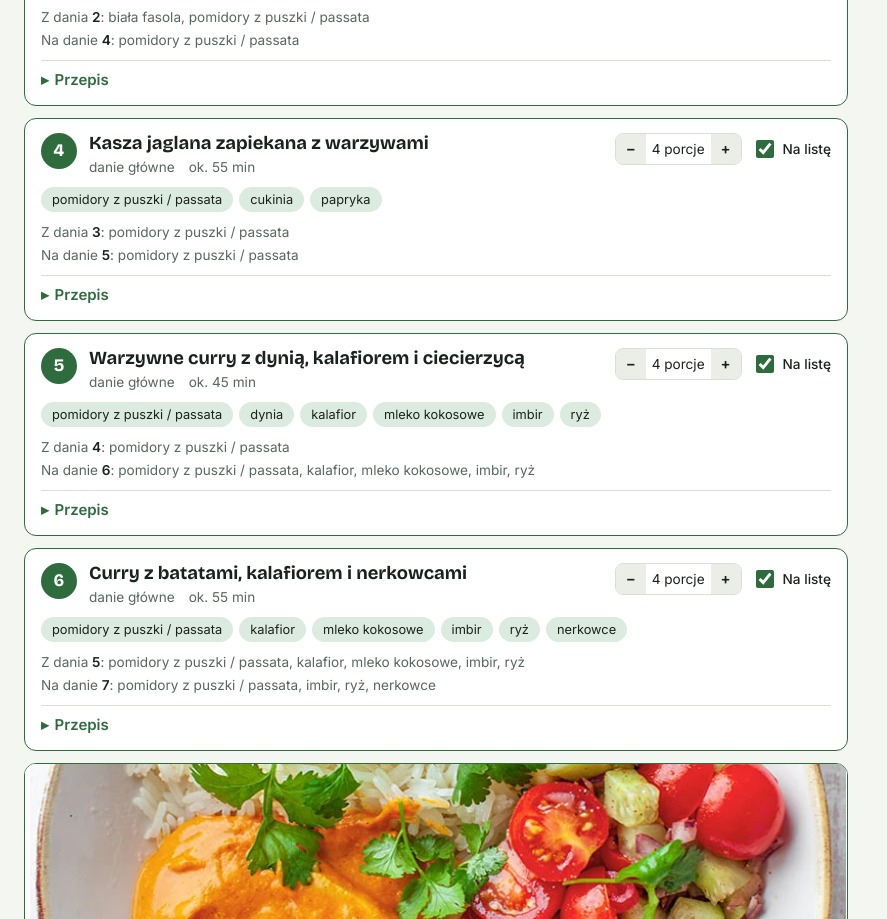
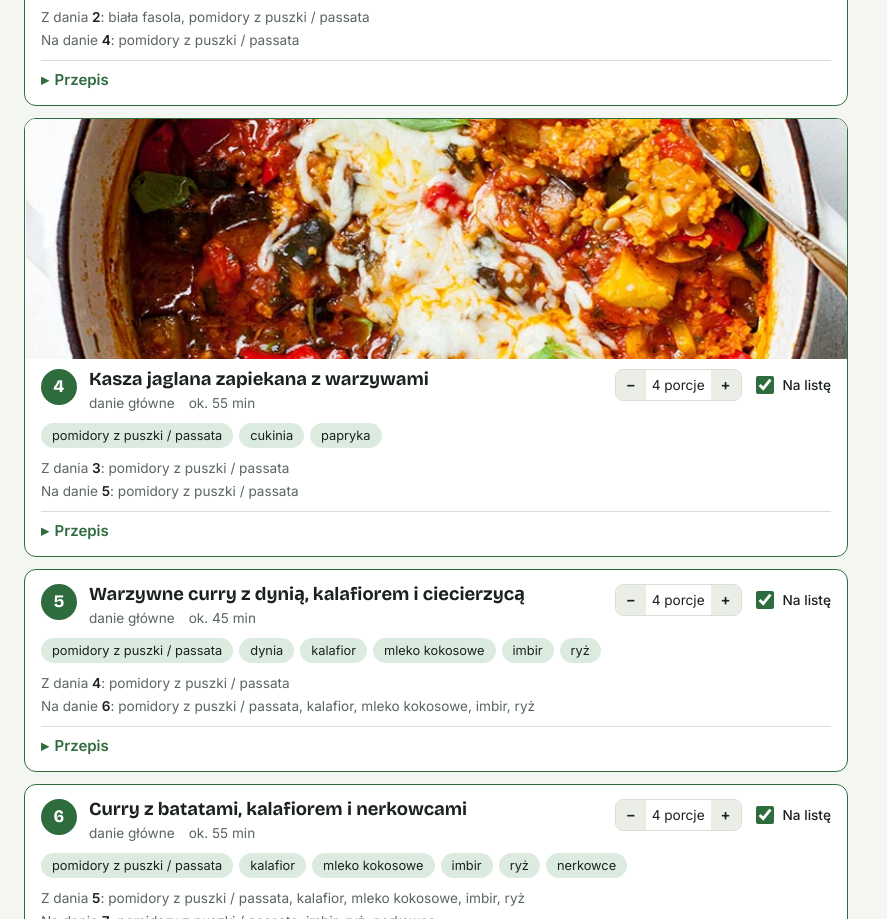
Before and after one commit to AgaMacko/cooking, a plain HTML site: page index.html in a window 1280 px wide. Shown: the part 2087-3006 px from the top of the page, without its empty margins (0-887 px from the left). Drawn offline with nearby package versions, Linux system fonts and the light colour scheme.

Commit message:
Add photo for baked millet with vegetables
Co-Authored-By: Claude Opus 5.5 <noreply@anthropic.com>
Claude-Session: https://claude.ai/code/session_01VoYaeY9vfnF1fsPh1WUdb5

```diff
--- a/index.html
+++ b/index.html
@@ -495,7 +495,7 @@ const R = [
   },
 },
 {
-  id: "kasza", type: "main", serv: 4, src: SRC + "kasza-jaglana-zapiekana-z-warzywami",
+  id: "kasza", type: "main", serv: 4, src: SRC + "kasza-jaglana-zapiekana-z-warzywami", img: "img/kasza.webp",
   name: N("Kasza jaglana zapiekana z warzywami", "Überbackene Hirse mit Gemüse", "Baked millet with vegetables"),
   time: N("ok. 55 min", "ca. 55 Min.", "about 55 min"),
   tokens: ["tomato", "zucchini", "bell"],
```
Also changed, not shown: img/kasza.webp (added).
